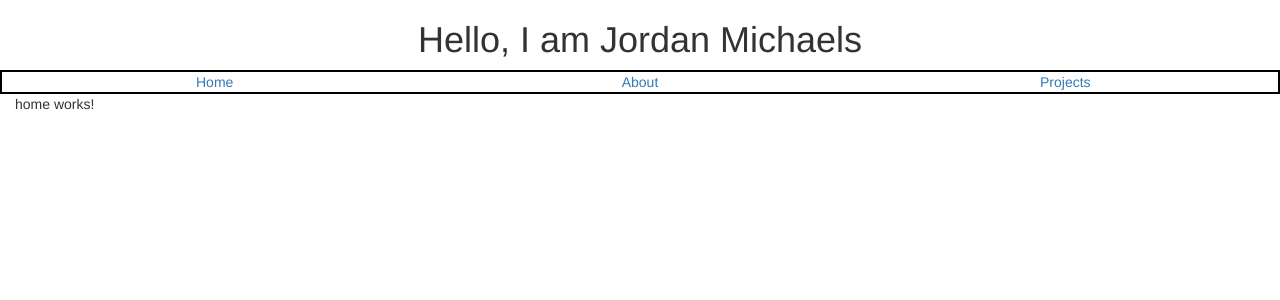
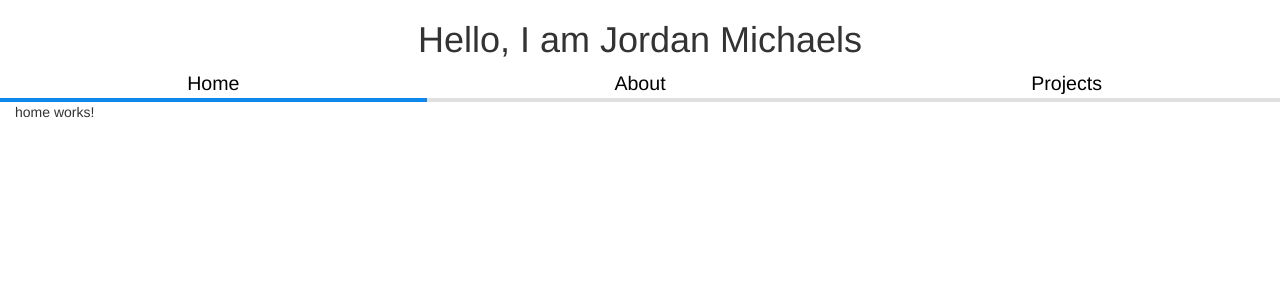
Before and after one commit to Jordsan/PortfolioWebApp, an Angular app: page /home in a window 1280 px wide. Shown: the top 300 px of the page. Built offline with nearby package versions, Linux system fonts and the light colour scheme.

Commit message:
basic tab highlight

```diff
--- a/src/app/app.component.css
+++ b/src/app/app.component.css
@@ -12,9 +12,28 @@
 
 #tab-bar {
     width: 100%;
-    border: 2px solid black;
 }
 
 #tab-bar > div {
     text-align: center;
 }
+
+#tab-bar a {
+    font-size: 1.4em;
+    color: black;
+    text-decoration: none;
+}
+
+#tab-bar a:hover {
+     color: grey;
+     text-decoration:none;
+     cursor:pointer;
+}
+
+.selected {
+    border-bottom: 4px solid #0f88eb;
+}
+
+.not-selected {
+    border-bottom: 4px solid #e0e0e0;
+}
--- a/src/app/app.component.html
+++ b/src/app/app.component.html
@@ -7,18 +7,18 @@
         </span>
     </div>
     <div class="row" id="tab-bar">
-        <div class="col-lg-4 col-md-4">
-            <a routerLink="/home" routerLinkActive="active">
+        <div class="col-lg-4 col-md-4" [ngClass]="getHighlightClass(0)">
+            <a routerLink="/home" routerLinkActive="active" (click)="setCurrTab(0)">
                 Home
             </a>
         </div>
-        <div class="col-lg-4 col-md-4">
-            <a routerLink="/about" routerLinkActive="active">
+        <div class="col-lg-4 col-md-4" [ngClass]="getHighlightClass(1)">
+            <a routerLink="/about" routerLinkActive="active" (click)="setCurrTab(1)">
                 About
             </a>
         </div>
-        <div class="col-lg-4 col-md-4">
-            <a routerLink="/projects" routerLinkActive="active">
+        <div class="col-lg-4 col-md-4" [ngClass]="getHighlightClass(2)">
+            <a routerLink="/projects" routerLinkActive="active" (click)="setCurrTab(2)">
                 Projects
             </a>
         </div>
--- a/src/app/app.component.ts
+++ b/src/app/app.component.ts
@@ -6,5 +6,18 @@ import { Component } from '@angular/core';
   styleUrls: ['./app.component.css']
 })
 export class AppComponent {
+    currTab = 0;
 
+    setCurrTab(input: number): void {
+        this.currTab = input;
+    }
+
+    getHighlightClass(input: number): string {
+        if (input === this.currTab) {
+            return 'selected';
+        }
+        else {
+            return 'not-selected';
+        }
+    }
 }
--- a/tslint.json
+++ b/tslint.json
@@ -80,7 +80,6 @@
       true,
       "check-open-brace",
       "check-catch",
-      "check-else",
       "check-whitespace"
     ],
     "prefer-const": true,
```
